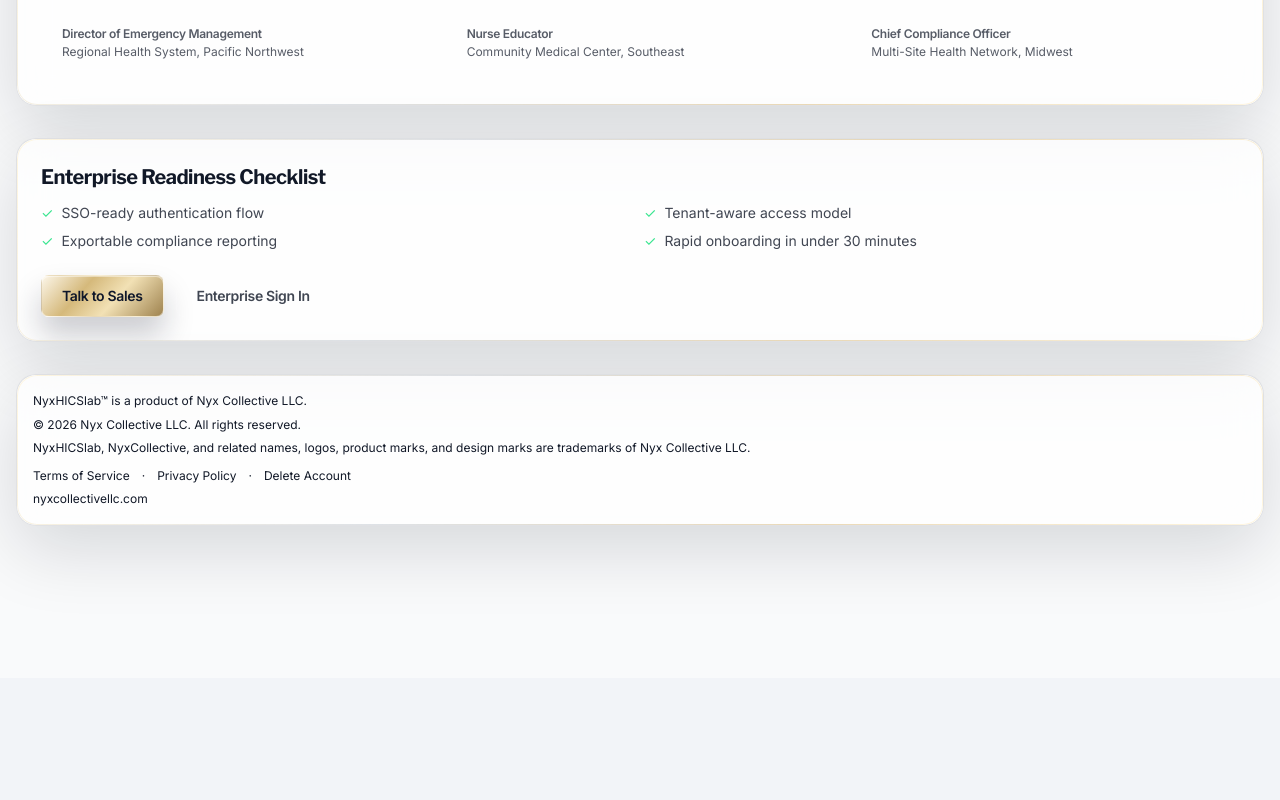
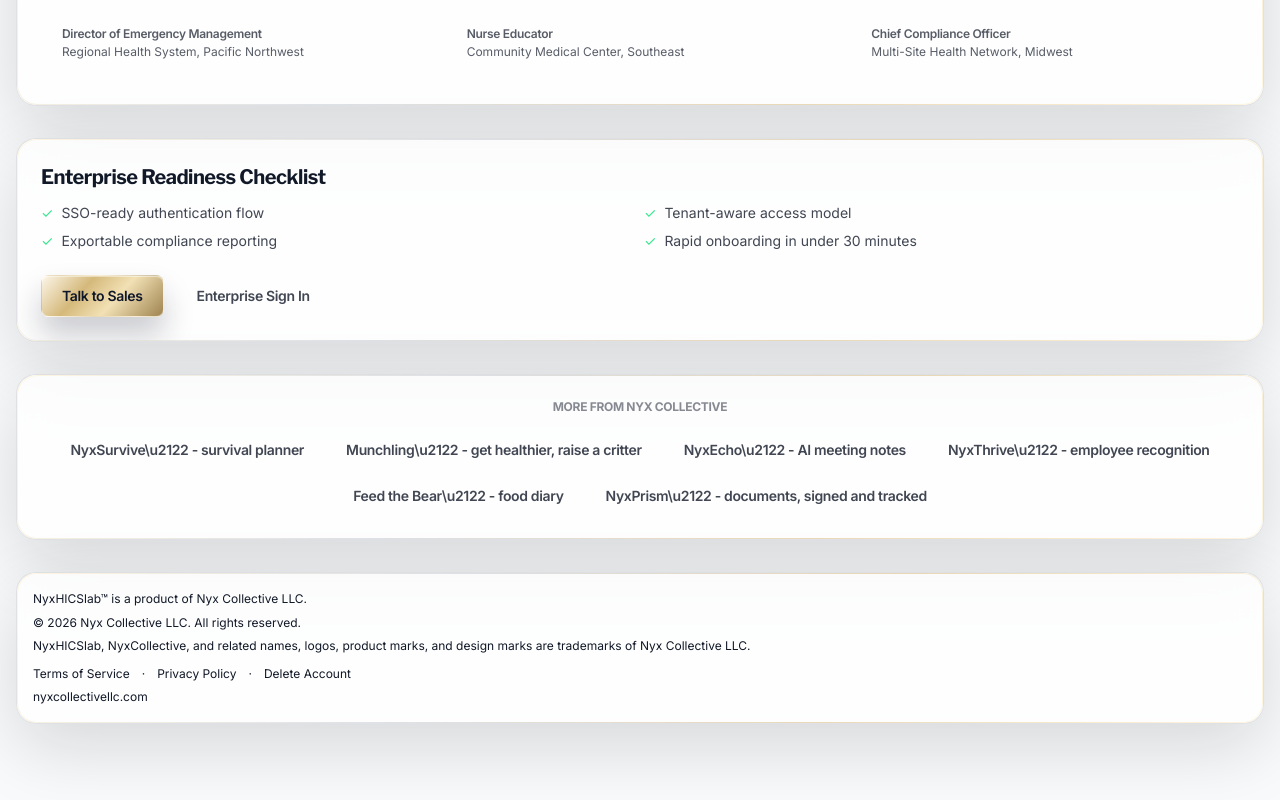
Before and after one commit to cmc-creator/HICS, a React (Vite) app in the folder hics-app/: page / in a window 1280 px wide. Shown: the part 1575-2375 px from the top of the page. Before the commit the page ends 2253 px from the top, so only its background shows below. Built offline with nearby package versions, Linux system fonts and the light colour scheme.

Commit message:
Landing: add More from Nyx Collective cross-promotion strip

```diff
--- a/hics-app/src/pages/LandingPage.tsx
+++ b/hics-app/src/pages/LandingPage.tsx
@@ -227,6 +227,18 @@ export default function LandingPage({ theme, onToggleTheme }: LandingPageProps)
           </div>
         </section>
 
+        <section className="nyx-panel p-6 text-center">
+          <p className="text-xs tracking-[0.2em] opacity-50 font-bold mb-4">MORE FROM NYX COLLECTIVE</p>
+          <div className="flex flex-wrap justify-center gap-2">
+            <a href="https://www.nyxsurvive.com" target="_blank" rel="noreferrer" className="border border-white/20 opacity-80 hover:opacity-100 px-4 py-2 rounded-full text-sm font-semibold transition-opacity">NyxSurvive\u2122 - survival planner</a>
+            <a href="https://nyxmunchling.com" target="_blank" rel="noreferrer" className="border border-white/20 opacity-80 hover:opacity-100 px-4 py-2 rounded-full text-sm font-semibold transition-opacity">Munchling\u2122 - get healthier, raise a critter</a>
+            <a href="https://nyxecho.com" target="_blank" rel="noreferrer" className="border border-white/20 opacity-80 hover:opacity-100 px-4 py-2 rounded-full text-sm font-semibold transition-opacity">NyxEcho\u2122 - AI meeting notes</a>
+            <a href="https://nyxthrive.com" target="_blank" rel="noreferrer" className="border border-white/20 opacity-80 hover:opacity-100 px-4 py-2 rounded-full text-sm font-semibold transition-opacity">NyxThrive\u2122 - employee recognition</a>
+            <a href="https://feed-the-bear.com" target="_blank" rel="noreferrer" className="border border-white/20 opacity-80 hover:opacity-100 px-4 py-2 rounded-full text-sm font-semibold transition-opacity">Feed the Bear\u2122 - food diary</a>
+            <a href="https://nyxprism.com" target="_blank" rel="noreferrer" className="border border-white/20 opacity-80 hover:opacity-100 px-4 py-2 rounded-full text-sm font-semibold transition-opacity">NyxPrism\u2122 - documents, signed and tracked</a>
+          </div>
+        </section>
+
         <footer ref={footerRef} className="nyx-panel p-4 text-xs leading-relaxed">
           <p>NyxHICSlab™ is a product of Nyx Collective LLC.</p>
           <p className="mt-1">© 2026 Nyx Collective LLC. All rights reserved.</p>
```
